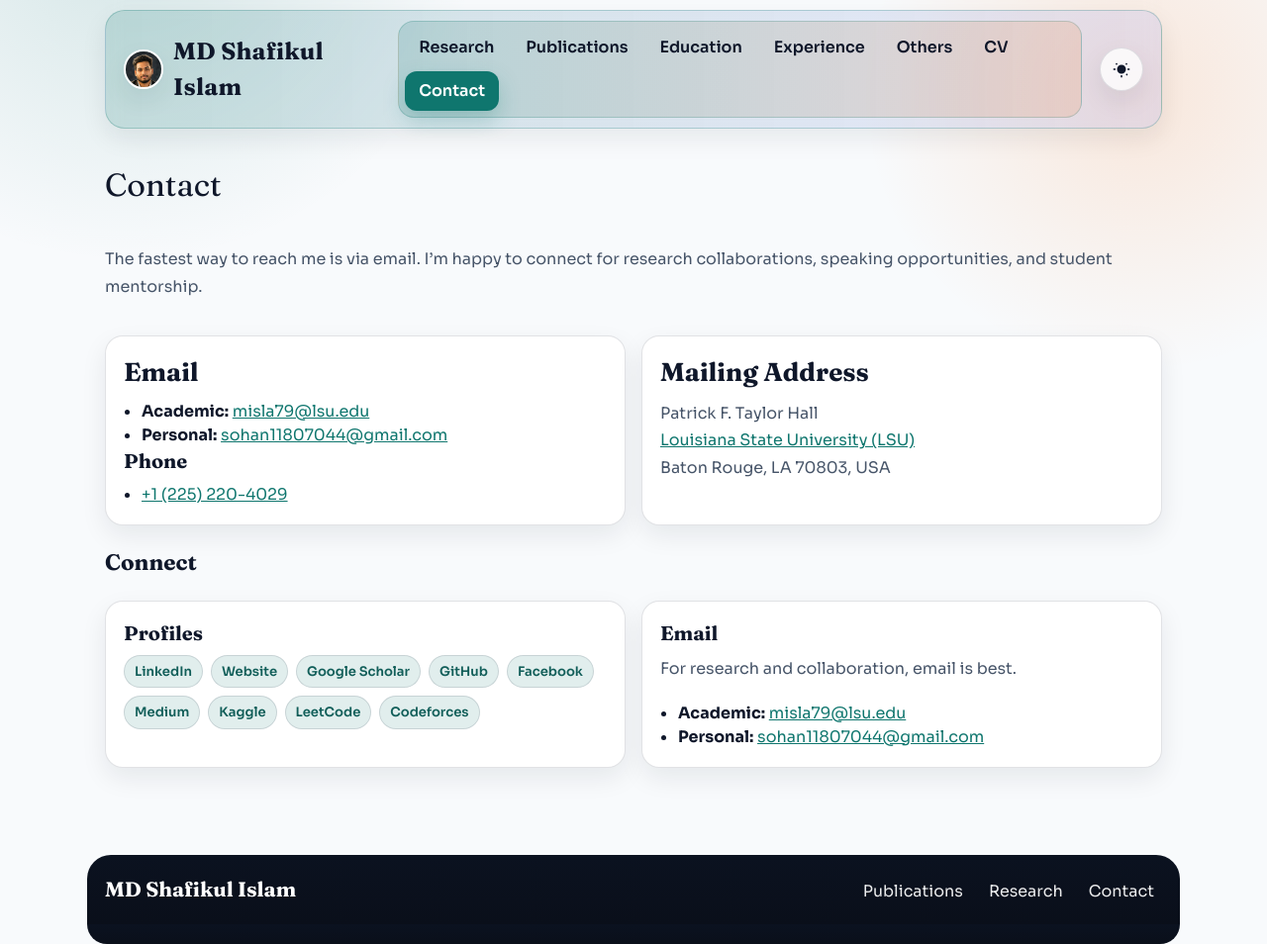
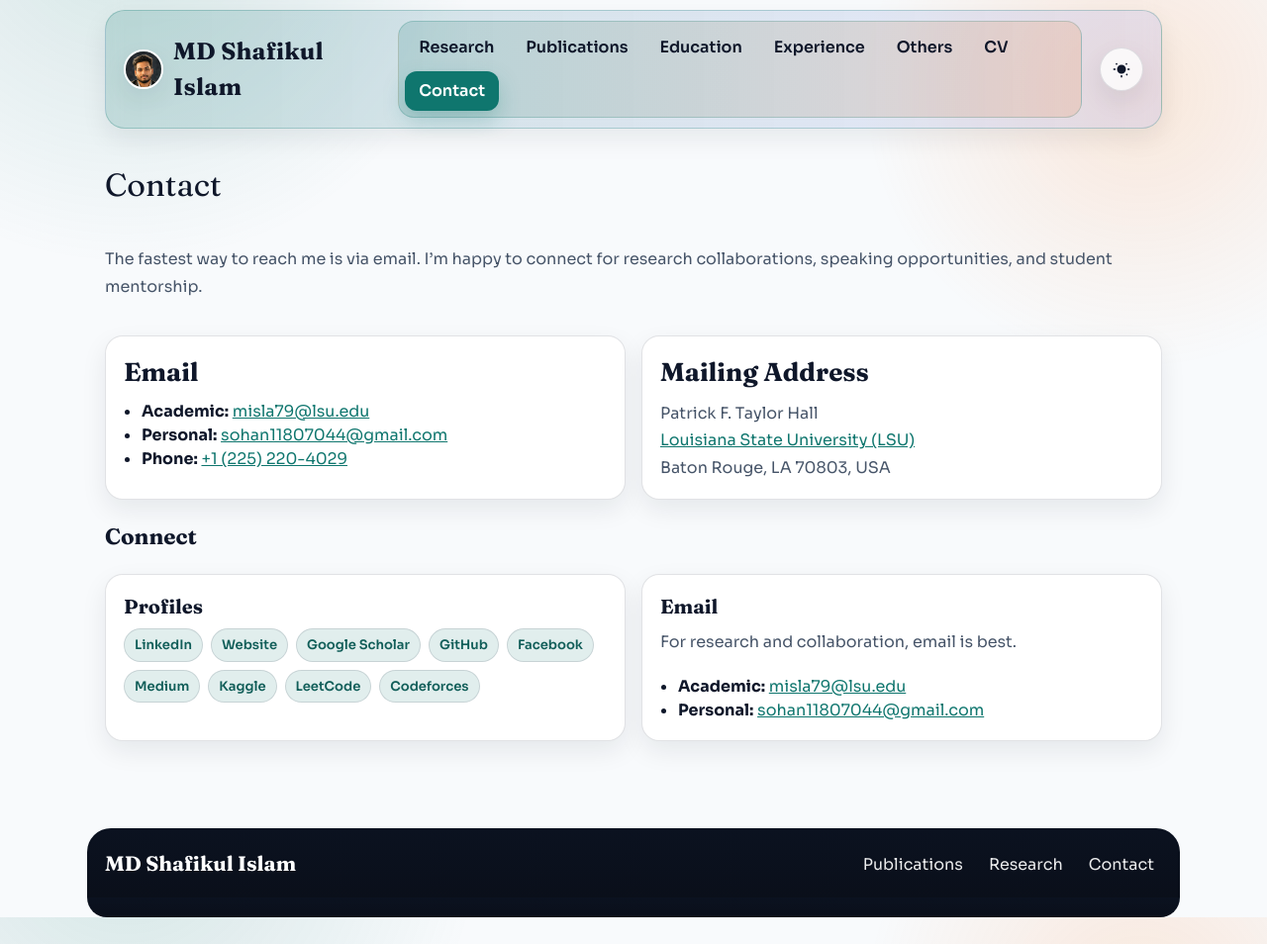
Before and after one commit to shafikul-islam/shafikul-islam.github.io, a Jekyll site: the page built from contact.md, in a window 1280 px wide. Shown: the whole page at 99% size. Built offline with Jekyll 4.4.1, drawn with Linux system fonts in a browser that asks for light colours.

Commit message:
Show phone inline in contact details

```diff
--- a/contact.md
+++ b/contact.md
@@ -16,10 +16,7 @@ permalink: /contact/
       <ul class="contact-list">
         <li><strong>Academic:</strong> <a href="mailto:misla79@lsu.edu">misla79@lsu.edu</a></li>
         <li><strong>Personal:</strong> <a href="mailto:sohan11807044@gmail.com">sohan11807044@gmail.com</a></li>
-      </ul>
-      <h3>Phone</h3>
-      <ul class="contact-list">
-        <li><a href="tel:+12252204029">+1 (225) 220-4029</a></li>
+        <li><strong>Phone:</strong> <a href="tel:+12252204029">+1 (225) 220-4029</a></li>
       </ul>
     </div>
 
```
